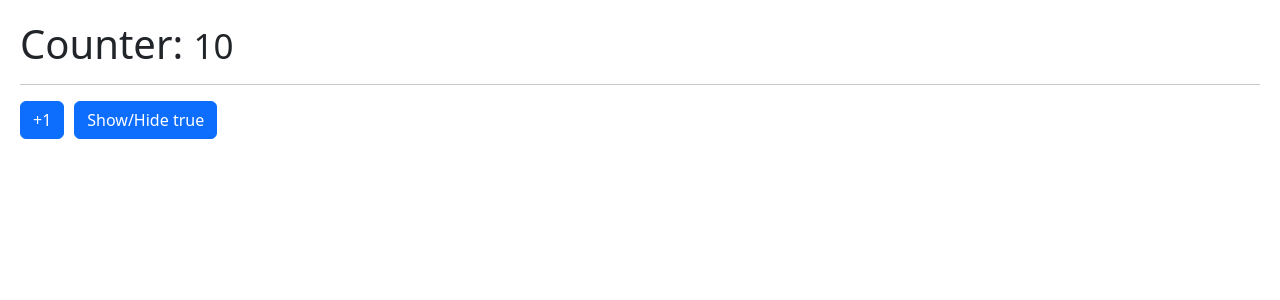
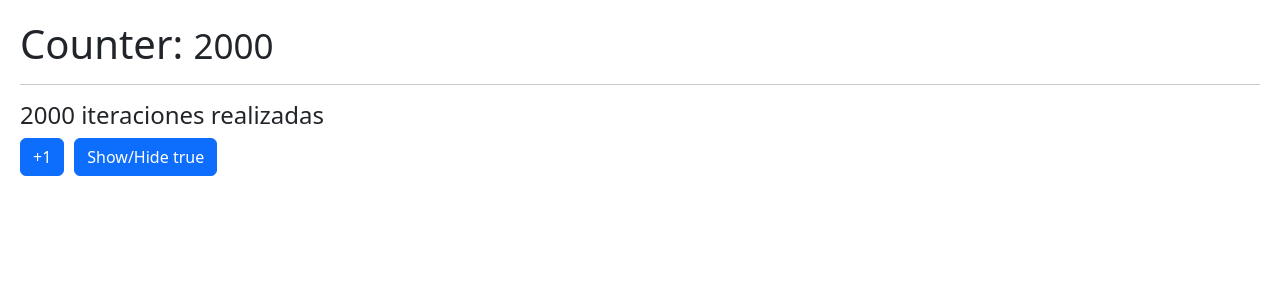
Before and after one commit to CodingJhames/Rebuilds, a React (Vite) app in the folder hook-app/: page / in a window 1280 px wide. Shown: the top 300 px of the page. Built offline with nearby package versions, Linux system fonts and the light colour scheme.

Commit message:
useMemo-Hook

```diff
--- a/hook-app/src/main.jsx
+++ b/hook-app/src/main.jsx
@@ -9,10 +9,11 @@
 import { FocusScreen } from './useRef/FocusScreen'
 import { Layout } from './useLayoutEffect/Layout'
 import { Memorize } from './memos/Memorize'
+import { MemoHook } from './memos/MemoHook'
 
 
 ReactDOM.createRoot(document.getElementById('root')).render(
   <React.StrictMode>
-    < Memorize  />
+    < MemoHook  />
   </React.StrictMode>
 )
--- /dev/null
+++ b/hook-app/src/memos/MemoHook.jsx
@@ -0,0 +1,47 @@
+import { useMemo, useState } from "react";
+import { useCounter } from "../hooks"
+
+const heavyStuff = ( iterationNumber = 100 ) => {
+
+  for (let i = 0; i < iterationNumber; i++) {
+    console.log('ahì vamos');
+
+  }
+
+  return `${ iterationNumber } iteraciones realizadas`;
+
+}
+
+export const MemoHook = () => {
+
+    const { counter, increment } = useCounter(2000);
+    const [show, setShow] = useState(true);
+
+    const memorizedValue = useMemo( () => heavyStuff( counter ), [ counter ] )
+
+
+  return (
+    <>
+
+        <h1>Counter: <small>{ counter }</small>  </h1>
+        <hr/>
+
+        <h4> { memorizedValue }</h4>
+
+        <button
+            className="btn btn-primary"
+            onClick={ () => increment() }
+        >
+            +1
+        </button>
+
+        <button
+        className="btn btn-primary"
+        onClick={ () => setShow( !show )  }
+        >
+          Show/Hide { JSON.stringify( show ) }
+        </button>
+
+    </>
+  )
+}
```
